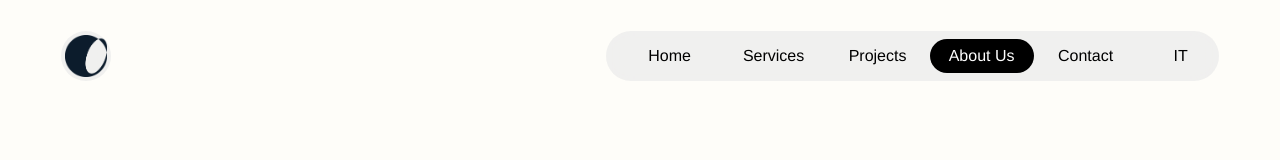
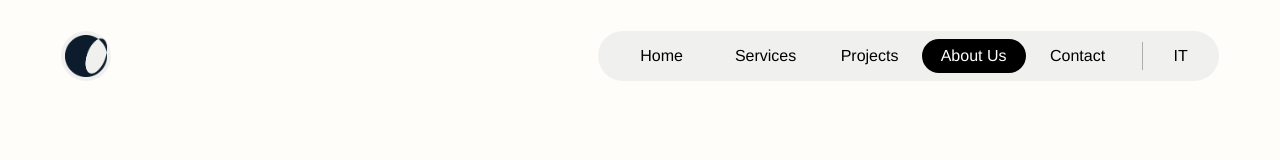
Before and after one commit to Urlo-creativo/urlo-creativo, a Next.js app in the folder apps/web/: page /en/about in a window 1280 px wide. Shown: the top 160 px of the page. Built offline with nearby package versions, Linux system fonts and the light colour scheme; no server answers.

Commit message:
add seperate line

```diff
--- a/apps/web/src/components/sections/site-header.tsx
+++ b/apps/web/src/components/sections/site-header.tsx
@@ -71,7 +71,10 @@ export function SiteHeader({
             ))}
           </nav>
 
-          <span aria-hidden className="mx-2 h-5 w-px bg-black/15" />
+          <span
+            aria-hidden
+            className="mx-3 h-7 w-px bg-[var(--color-nav-divider)]"
+          />
 
           {otherLocales.map((l) => (
             <LocaleLink
--- a/apps/web/src/styles/tokens.css
+++ b/apps/web/src/styles/tokens.css
@@ -62,6 +62,7 @@
   --color-button-neutral-text: var(--uc-white);
   --color-hover-soft: rgba(0, 0, 0, 0.07);
   --color-nav-bg: rgba(235, 235, 235, 0.75);
+  --color-nav-divider: rgba(0, 0, 0, 0.28);
   --color-rail-blue: var(--uc-blue-deep);
   --color-process-1: var(--uc-pink);
   --color-process-2: var(--uc-blue-deep);
```
Also changed, not shown: 1 other file (tests, documents, lock files or other folders).
